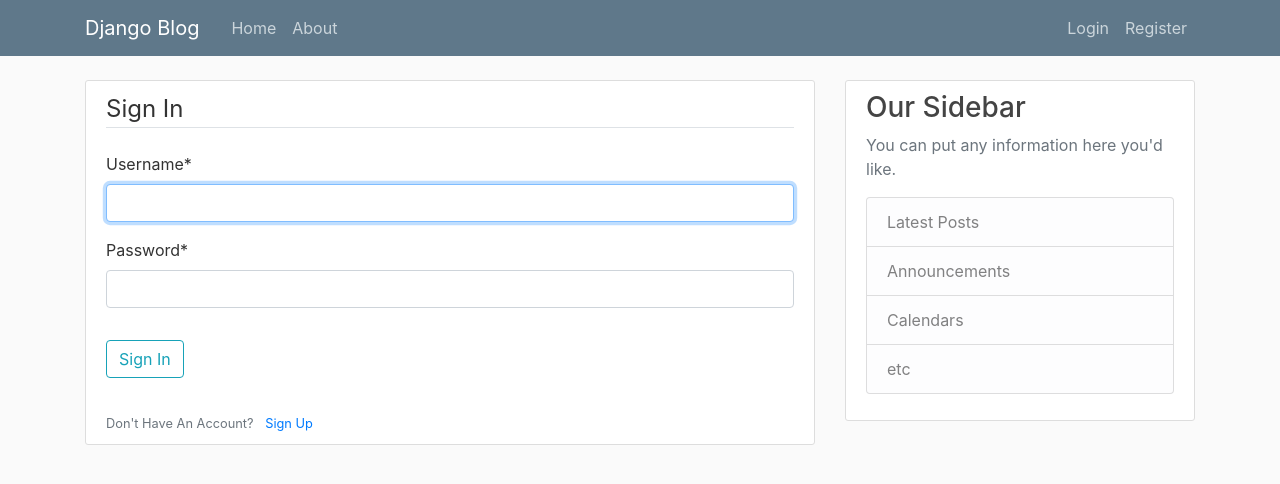
After one commit to anuragcp/django_project, a Django app: page /login/ in a window 1280 px wide. The commit adds this page. Shown: the top 484 px of the page. Run offline with Django 3.2, Linux system fonts and the light colour scheme; some libraries are stand-ins or nearby versions.

Commit message:
added login and logout functionality

```diff
--- a/blog/templates/blog/base.html
+++ b/blog/templates/blog/base.html
@@ -33,8 +33,8 @@
             </div>
             <!-- Navbar Right Side -->
             <div class="navbar-nav">
-              <a class="nav-item nav-link" href="#">Login</a>
-              <a class="nav-item nav-link" href="#">Register</a>
+              <a class="nav-item nav-link" href="{% url 'login' %}">Login</a>
+              <a class="nav-item nav-link" href="{% url 'register' %}">Register</a>
             </div>
           </div>
         </div>
--- a/django_project/settings.py
+++ b/django_project/settings.py
@@ -125,5 +125,8 @@
 STATIC_URL = '/static/'
 django_heroku.settings(locals())
 
-#
+# specifies the bootstrap pack version number
 CRISPY_TEMPLATE_PACK = 'bootstrap4'
+
+# make a default login redirection
+LOGIN_REDIRECT_URL = 'blog-home'
--- a/django_project/urls.py
+++ b/django_project/urls.py
@@ -15,9 +15,13 @@
 """
 from django.contrib import admin
 from django.urls import path, include
+from django.contrib.auth import views as auth_views
+from users import views as user_view
 
 urlpatterns = [
     path('admin/', admin.site.urls),
     path('', include('blog.urls')),
-    path('register/', include('users.urls'))
+    path('register/', user_view.register, name='register'),
+    path('login/', auth_views.LoginView.as_view(template_name='users/login.html'), name='login'),
+    path('logout/', auth_views.LogoutView.as_view(template_name='users/logout.html'), name='logout')
 ]
--- /dev/null
+++ b/users/templates/users/login.html
@@ -0,0 +1,21 @@
+{% extends 'blog/base.html' %}
+{% load crispy_forms_tags %}
+{% block content %}
+    <div class="content-section">
+        <form method="POST">
+            {% csrf_token %}
+            <fieldset class="form-group">
+                <legend class="border-bottom mb-4"> Sign In </legend>
+                {{ form|crispy }}
+            </fieldset>
+            <div class="form-group">
+                <button class="btn btn-outline-info" type='submit'>Sign In</button>
+            </div>
+        </form>
+        <div class="'border-top pt-3">
+            <small class="text-muted">
+                Don't Have An Account? <a class="ml-2" href="{% url 'register' %}">Sign Up</a>
+            </small>
+        </div>
+    </div>
+{% endblock content %}
--- /dev/null
+++ b/users/templates/users/logout.html
@@ -0,0 +1,4 @@
+{% extends 'blog/base.html' %}
+{% load cripsy_forms_tags %}
+{% block content %}
+{% endblock content %}
--- a/users/templates/users/register.html
+++ b/users/templates/users/register.html
@@ -14,7 +14,7 @@
     </form>
     <div class="border-top pt-3">
         <small class="text-muted">
-            Already Have An Account? <a class="ml-2" href="#">Sign In</a>
+            Already Have An Account? <a class="ml-2" href="{% url 'login' %}">Sign In</a>
         </small>
     </div>
 </div>
--- a/users/urls.py
+++ b/users/urls.py
@@ -2,5 +2,5 @@
 from . import views
 
 urlpatterns = [
-    path('', views.register, name="user-register")
+
 ]
```
Also changed, not shown: db.sqlite3.
